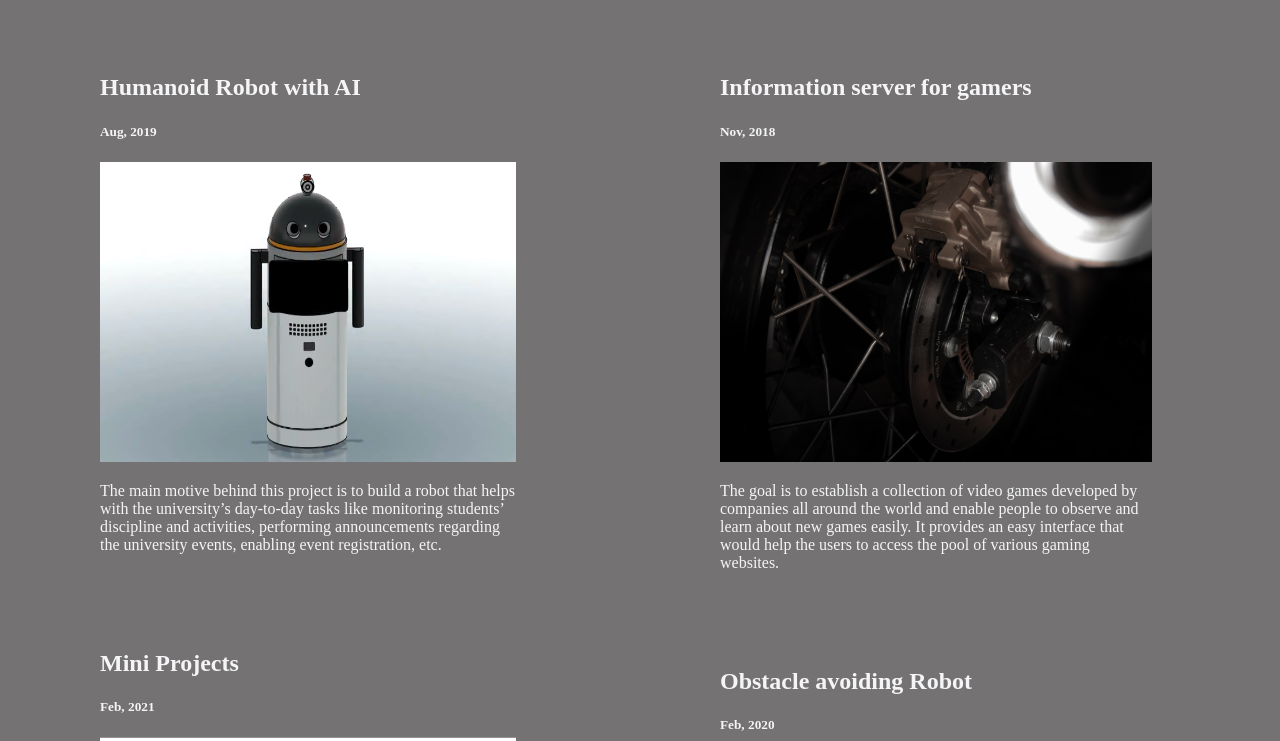
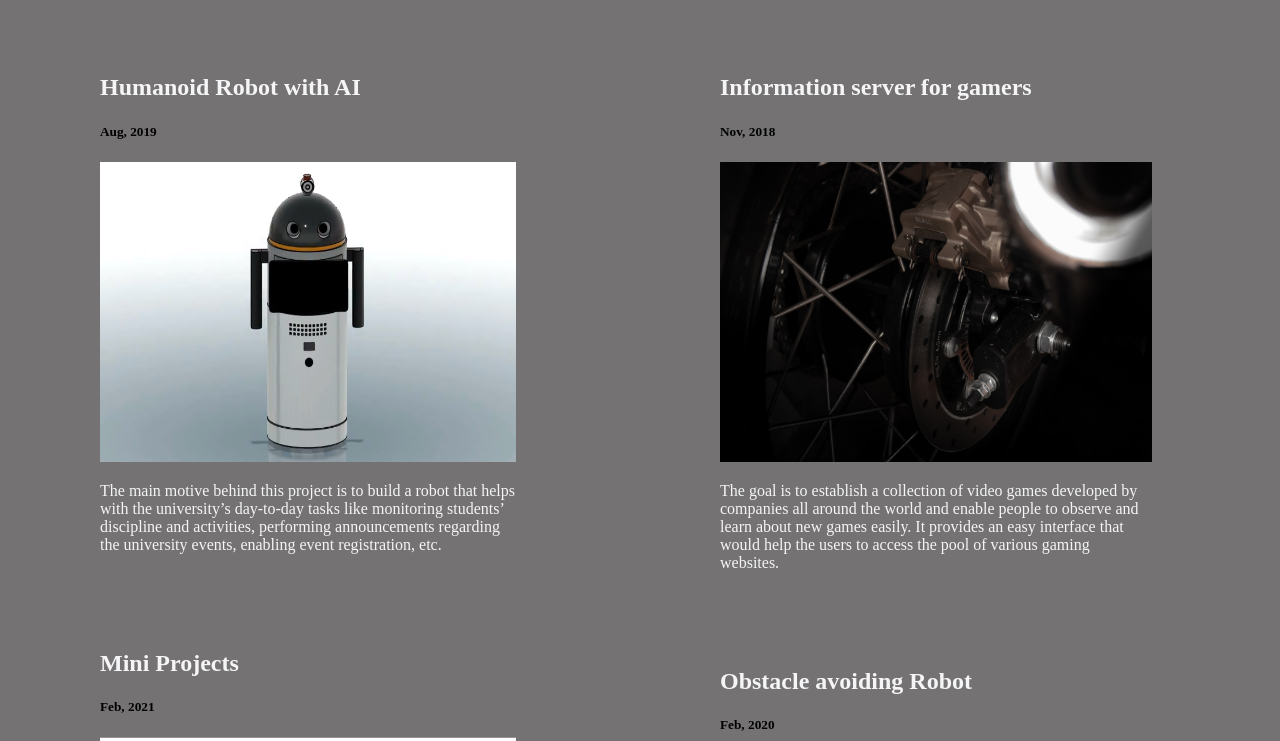
Before and after one commit to abhishekn0005/Projectplace, a plain HTML site: page index.html in a window 1280 px wide. Shown: the part 167-908 px from the top of the page. Drawn offline with Linux system fonts and the light colour scheme.

Commit message:
Update index.html

```diff
--- a/index.html
+++ b/index.html
@@ -31,14 +31,14 @@
     <div class="leftcolumn">
       <div class="card1">
         <h2 class="contrast">Humanoid Robot with AI</h2>
-        <h5 class="contrast">Aug, 2019</h5>
+        <h5 class="contrast1">Aug, 2019</h5>
         <a href="humanoid.html"><img class="shortimg" src="Images/b29.png" alt="Image2"></a>
         <p class="pdime">The main motive behind this project is to build a robot that helps with the university’s day-to-day tasks like monitoring students’ discipline and activities, performing announcements regarding the university events, enabling event registration, etc.</p>
       </div>
 
       <div class="card2">
         <h2 class="contrast">Mini Projects</h2>
-        <h5 class="contrast">Feb, 2021</h5>
+        <h5 class="contrast1">Feb, 2021</h5>
         <a href="https://create.arduino.cc/projecthub/techvaler/projects"><img class="shortimg" src="Images/b20.png" alt="Image2"></a>
         <p class="pdime">I did a few Arduino projects during my free time under the name techvaler. There are more yet to come.</p>
       </div>
@@ -47,14 +47,14 @@
     <div class="rightcolumn">
       <div class="card1">
         <h2 class="contrast">Information server for gamers</h2>
-        <h5 class="contrast">Nov, 2018</h5>
+        <h5 class="contrast1">Nov, 2018</h5>
         <a href=""><img class="shortimg" src="Images/b12.jpg" alt="Image2"></a>
         <p class="pdime">The goal is to establish a collection of video games developed by companies all around the world and enable people to observe and learn about new games easily. It provides an easy interface that would help the users to access the pool of various gaming websites.</p>
       </div>
 
       <div class="card2">
         <h2 class="contrast">Obstacle avoiding Robot</h2>
-        <h5 class="contrast">Feb, 2020</h5>
+        <h5 class="contrast1">Feb, 2020</h5>
         <a href="obstacle.html"><img class="shortimg" src="Images/b21.jpg" alt="Image2"></a>
         <p class="pdime">A simple project where the robot judges to turn left or right when it encounters an obstacle ahead.</p>
       </div>
```
